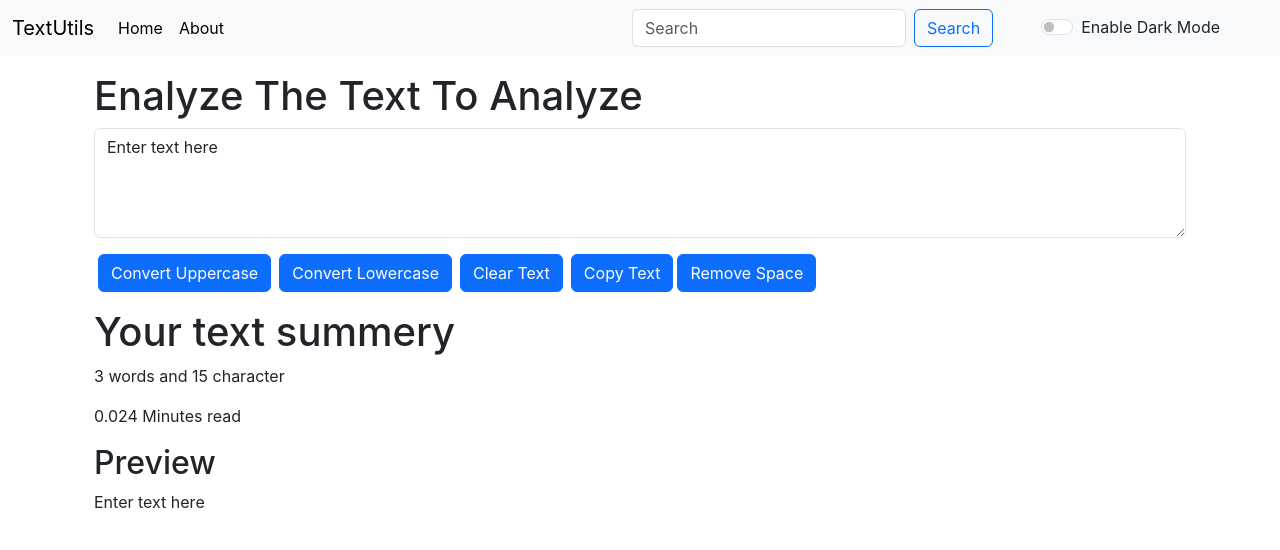
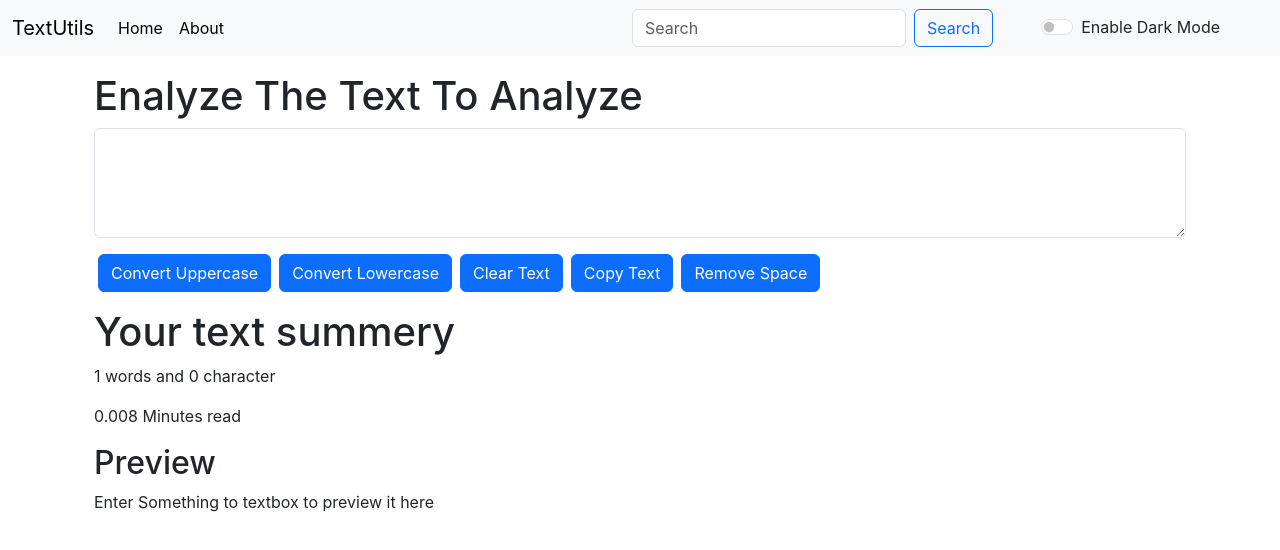
Before and after one commit to faiaz-bot/project0, a React (Create React App) app: page / in a window 1280 px wide. Shown: the top 550 px of the page. Built offline with nearby package versions, Linux system fonts and the light colour scheme.

Commit message:
refactor dark mode

```diff
--- a/src/App.js
+++ b/src/App.js
@@ -2,23 +2,25 @@ import './App.css';
 import Navbar from "./components/Navbar";
 import About from "./components/About";
 import TextForm from "./components/TextForm";
-import {useState} from "react";
+import { useState } from "react";
 
 function App() {
     const [mode, setMode] = useState('light')
     const toggleMode = ()=>{
         if(mode === 'dark'){
             setMode('light')
+            document.body.style.backgroundColor = 'white';
         }
         else {
             setMode('dark')
+            document.body.style.backgroundColor = "#24384c"
         }
     }
   return (
       <>
          <Navbar title="TextUtils" about="About" home="Home" mode={mode} toggleMode={toggleMode}/>
           <div className="container my-3" >
-              <TextForm heading="Enalyze The Text To Analyze"/>
+              <TextForm heading="Enalyze The Text To Analyze" mode={mode}/>
           </div>
           {/*<div className= "container my-5">*/}
           {/*    <About/>*/}
--- a/src/components/TextForm.js
+++ b/src/components/TextForm.js
@@ -3,13 +3,13 @@ import copy from "copy-to-clipboard";
 
 
 export default function TextForm(props){
-    const [text,setText] = useState(`Enter text here`);
+    const [text,setText] = useState('');
     return(
         <>
         <div className="container">
             <div className="mb-3">
-                <h1>{props.heading}</h1>
-                <textarea className="form-control" value={text} onChange={(event) => {
+                <h1 style={{color: props.mode === 'dark'? 'white' : 'dark' }}>{props.heading}</h1>
+                <textarea className="form-control" style={{background: props.mode === 'dark' ? 'gray' : 'white'  , color: 'white'}} value={text} onChange={(event) => {
                     // console.log("On Change");
                     setText(event.target.value);
                 }} id="myBox" rows="4"></textarea>
@@ -31,17 +31,17 @@ export default function TextForm(props){
                 copy(text);
                 alert(`you have copied "${text}"`)
             }}>Copy Text</button>
-            <button className="btn btn-primary max-1" onClick={() =>{
+            <button className="btn btn-primary mx-1" onClick={() =>{
                 setText(text.replace(/\s+/g, ' ').trim());
             }}>Remove Space</button>
 
         </div>
-            <div className="container my-3">
+            <div className ={`container text-${props.mode === 'dark'?'white': 'dark'} my-3`}>
                 <h1>Your text summery</h1>
                 <p>{text.split(" ").length} words and {text.length} character</p>
                 <p>{0.008 * text.split(" ").length} Minutes read</p>
                 <h2>Preview</h2>
-                <p>{text}</p>
+                <p>{text.length > 0 ? text : "Enter Something to textbox to preview it here"}</p>
             </div>
         </>
 )
```
